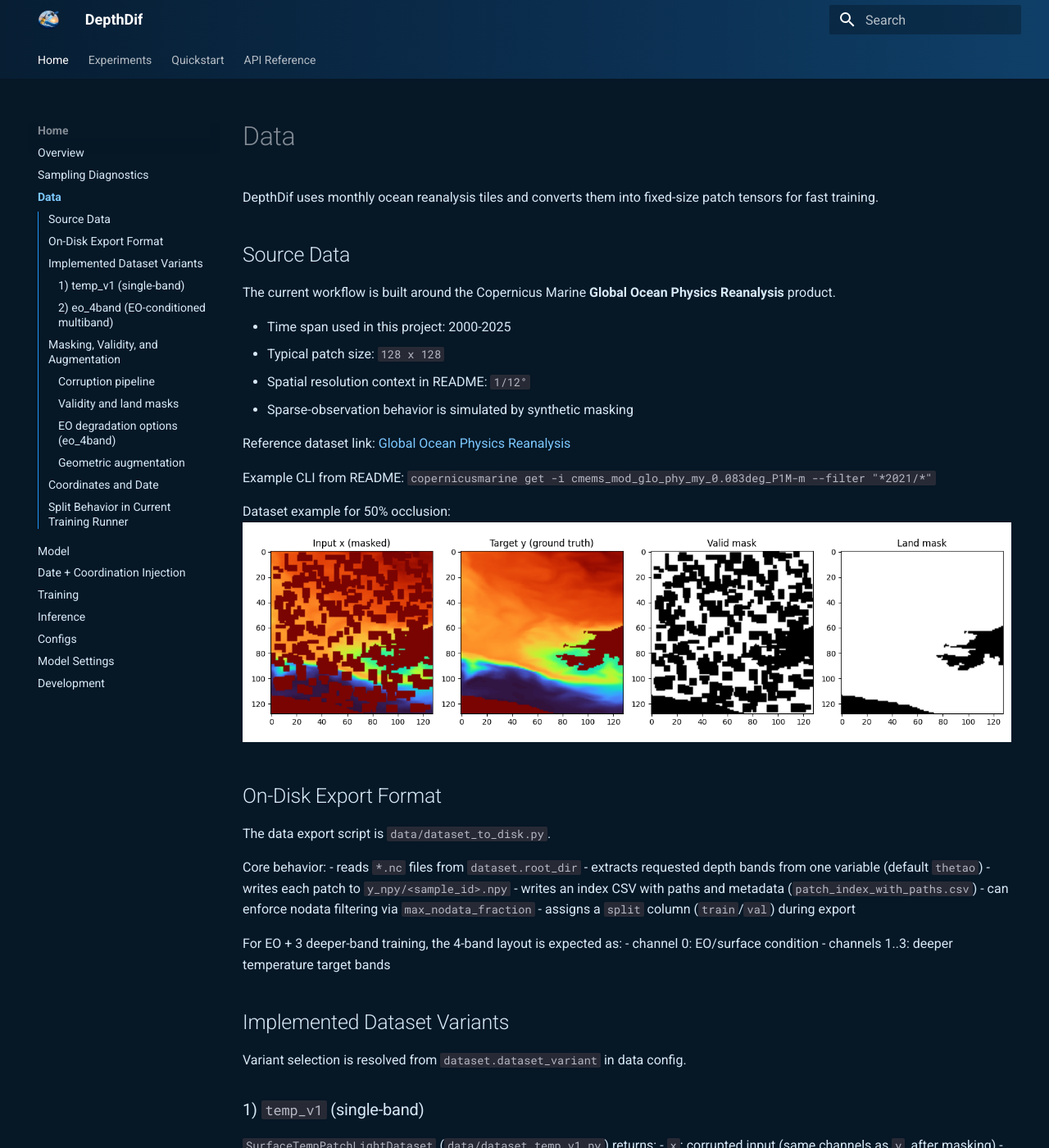
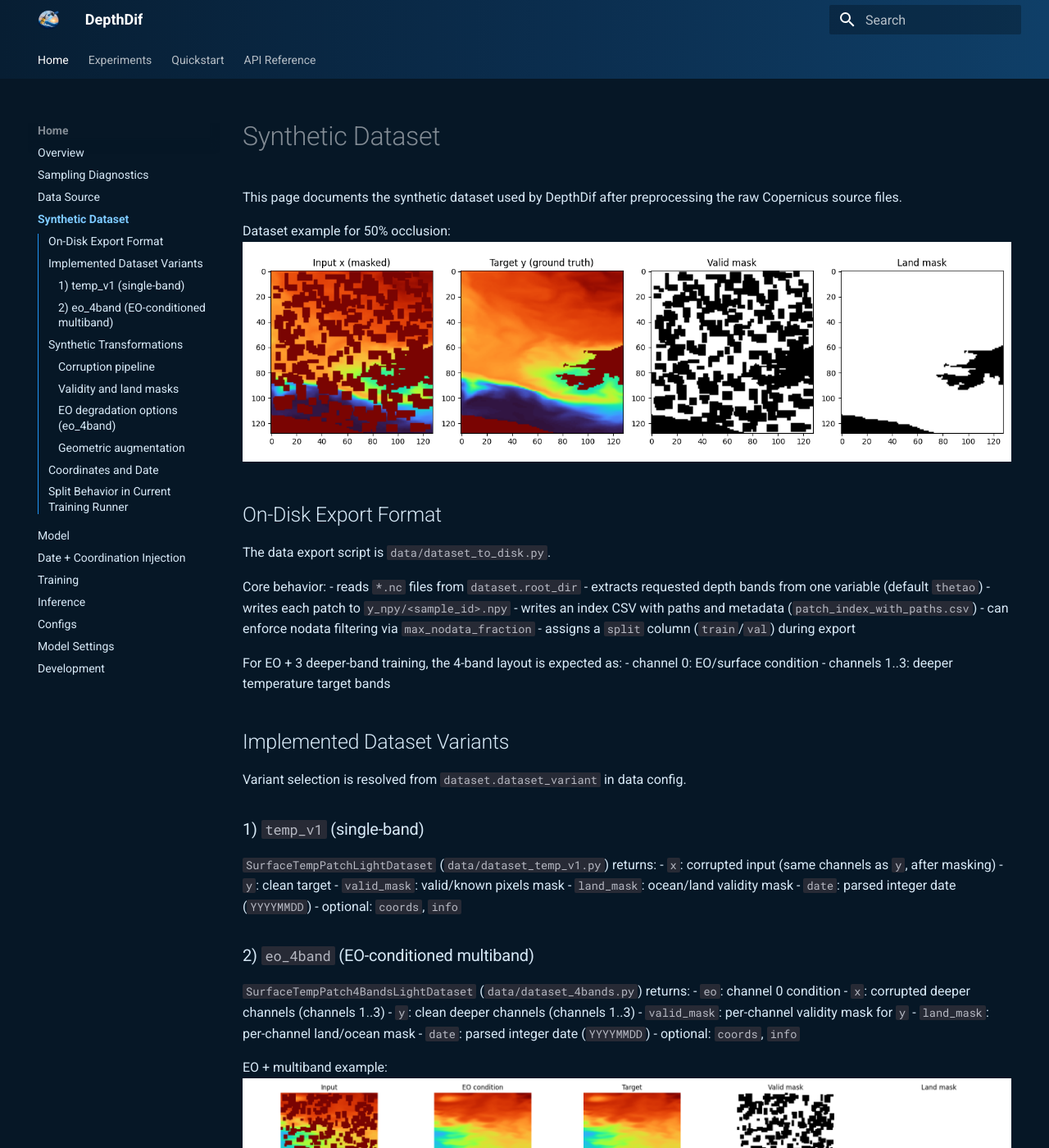
Before and after one commit to simon-donike/DepthDif, an MkDocs documentation site: the page built from docs/data.md, in a window 1280 px wide and 1400 px high. Shown: the whole window at 82% size. Built offline with MkDocs 1.6.1 and Material for MkDocs 9.7.7, drawn with Linux system fonts in a browser that asks for light colours; some of the changed text lies outside the part shown.

Commit message:
docs revamp, save new dataset to disk

```diff
--- a/docs/data.md
+++ b/docs/data.md
@@ -1,19 +1,5 @@
-# Data
-DepthDif uses monthly ocean reanalysis tiles and converts them into fixed-size patch tensors for fast training.
-
-## Source Data
-The current workflow is built around the Copernicus Marine **Global Ocean Physics Reanalysis** product.
-
-- Time span used in this project: 2000-2025
-- Typical patch size: `128 x 128`
-- Spatial resolution context in README: `1/12°`
-- Sparse-observation behavior is simulated by synthetic masking
-
-Reference dataset link:
-[Global Ocean Physics Reanalysis](https://data.marine.copernicus.eu/product/GLOBAL_MULTIYEAR_PHY_001_030/files?subdataset=cmems_mod_glo_phy_my_0.083deg_P1M-m_202311&path=GLOBAL_MULTIYEAR_PHY_001_030%2Fcmems_mod_glo_phy_my_0.083deg_P1M-m_202311%2F2024%2F)
-
-Example CLI from README:
-`copernicusmarine get -i cmems_mod_glo_phy_my_0.083deg_P1M-m --filter "*2021/*"`
+# Synthetic Dataset
+This page documents the synthetic dataset used by DepthDif after preprocessing the raw Copernicus source files.
 
 Dataset example for 50% occlusion:
 ![img](assets/dataset_50percMask.png)
@@ -58,14 +44,14 @@
 EO + multiband example:
 ![img](assets/eo_dataset_example.png)
 
-## Masking, Validity, and Augmentation
+## Synthetic Transformations
 ### Corruption pipeline
 Both dataset variants create sparse `x` by masking random rectangular patches:
 - target masked coverage controlled by `mask_fraction`
 - patch sizes from `mask_patch_min` to `mask_patch_max`
 - corruption is applied spatially
 - in `temp_v1`, corruption is effectively a single-band spatial mask
-- in `eo_4band`, corruption is now per-band, so `valid_mask` semantics are fully 3D (`band x H x W`)
+- in `eo_4band`, corruption is per-band, so `valid_mask` semantics are fully 3D (`band x H x W`)
 
 ### Validity and land masks
 - masks are derived from finite-value checks and configured fill-value logic
--- a/mkdocs.yml
+++ b/mkdocs.yml
@@ -47,7 +47,8 @@
   - Home:
       - Overview: index.md
       - Sampling Diagnostics: sampling-diagnostics.md
-      - Data: data.md
+      - Data Source: data-source.md
+      - Synthetic Dataset: data.md
       - Model: model.md
       - Date + Coordination Injection: date-coordination-injection.md
       - Training: training.md
```
Also changed, not shown: other parts of docs/data.md (+2 -0 lines), docs/data-source.md (added, +41 -0 lines), docs/index.md (+2 -1 lines), 1 other file.
